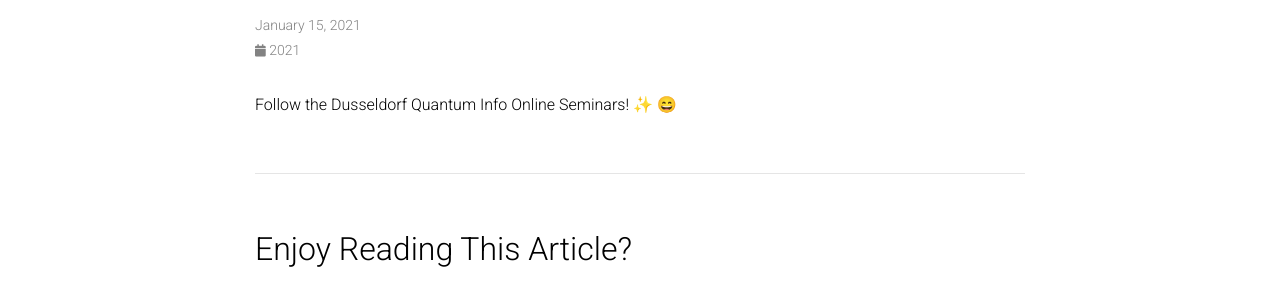
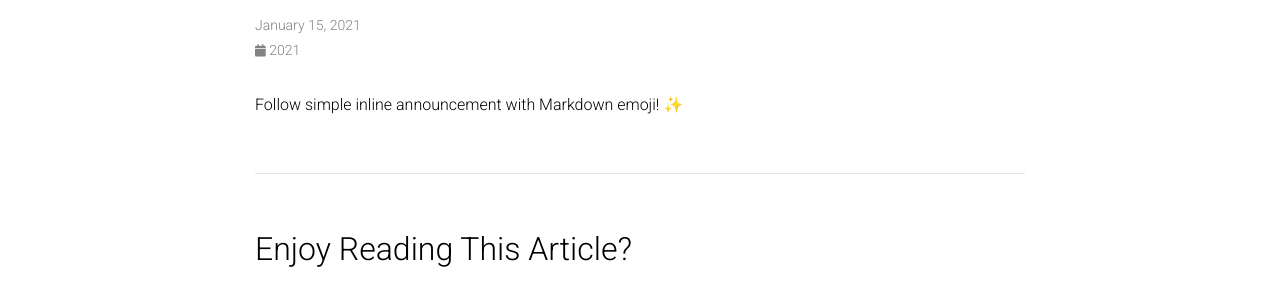
Before and after one commit to glauciamg/glauciamg.github.io, a Jekyll site: the page built from _news/announcement_3.md, in a window 1280 px wide. Shown: the part 146-432 px from the top of the page. Built offline with Jekyll 4.4.1, drawn with Linux system fonts in a browser that asks for light colours; emoji names are drawn with the system emoji font; comment, search, counter and statistics services are not loaded; a style sheet for code colours, icons or effects is not loaded.

Commit message:
Update announcement_3.md

```diff
--- a/_news/announcement_3.md
+++ b/_news/announcement_3.md
@@ -4,4 +4,4 @@ date: 2021-01-15 07:59:00-0400
 inline: true
 ---
 
-Follow the Dusseldorf Quantum Info Online Seminars! :sparkles: :smile:
+Follow simple inline announcement with Markdown emoji! :sparkles:
```
